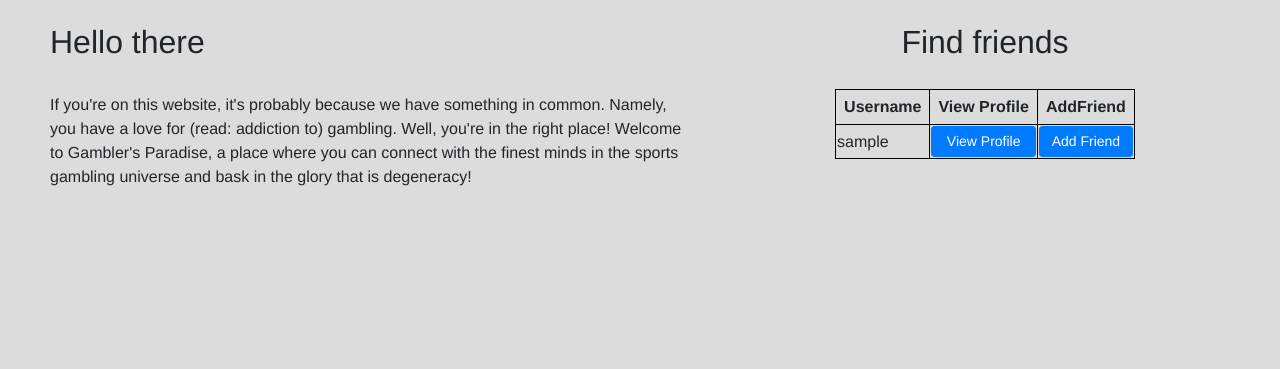
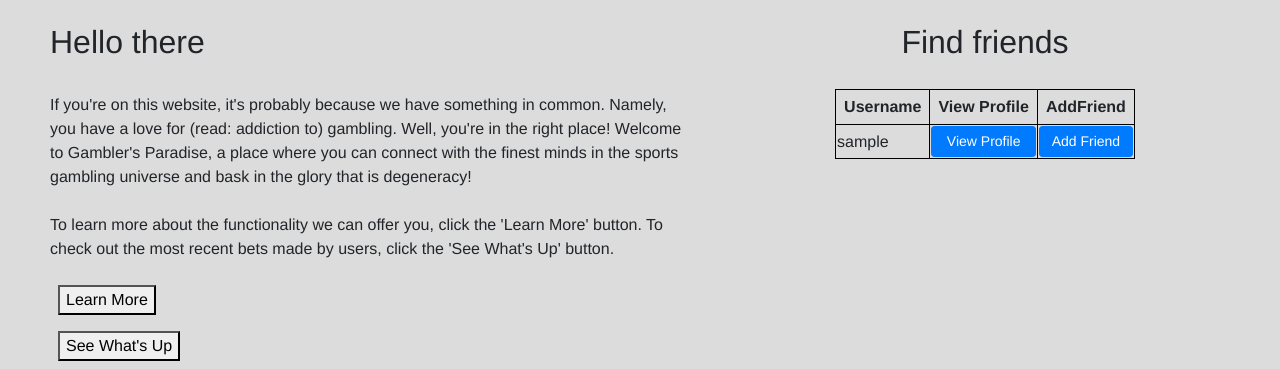
Before and after one commit to jackschlehr2/gamblersparadise, a Flask app: page / in a window 1280 px wide. Shown: the part 518-887 px from the top of the page. Before the commit the page ends 704 px from the top, so only its background shows below. Run offline with Flask 2, Linux system fonts and the light colour scheme; tables that the repository leaves empty or names only in its code hold one stand-in row (values such as "Sample post"); some libraries are stand-ins or nearby versions.

Commit message:
index.html edits

```diff
--- a/flaskr/app.py
+++ b/flaskr/app.py
@@ -441,7 +441,7 @@ def logout():
 
 
 if __name__== "__main__":
-    app.run(port=5003, host="0.0.0.0")
+    app.run(port=5004, host="0.0.0.0")
 
 
 # 0 7 * * * 7:00am everyday
--- a/flaskr/templates/index.html
+++ b/flaskr/templates/index.html
@@ -10,7 +10,12 @@
 
 <div class="hello">
   <h2 style="align-self: center;">Hello there</h2> <br>
-  <p>If you're on this website, it's probably because we have something in common. Namely, you have a love for (read: addiction to) gambling. Well, you're in the right place! Welcome to Gambler's Paradise, a place where you can connect with the finest minds in the sports gambling universe and bask in the glory that is degeneracy!</p>
+  <p>If you're on this website, it's probably because we have something in common. Namely, you have a love for (read: addiction to) gambling. Well, you're in the right place! Welcome to Gambler's Paradise, a place where you can connect with the finest minds in the sports gambling universe and bask in the glory that is degeneracy!
+    <br> <br>
+    To learn more about the functionality we can offer you, click the 'Learn More' button. To check out the most recent bets made by users, click the 'See What's Up' button.
+  </p>
+  <a href="/features" class="nav-link px-2 link-dark"><button>Learn More</button></a>
+  <a href="/feed" class="nav-link px-2 link-dark"><button>See What's Up</button></a>
 </div>
 <div class="center">
   <h2>Find friends</h2>
```
